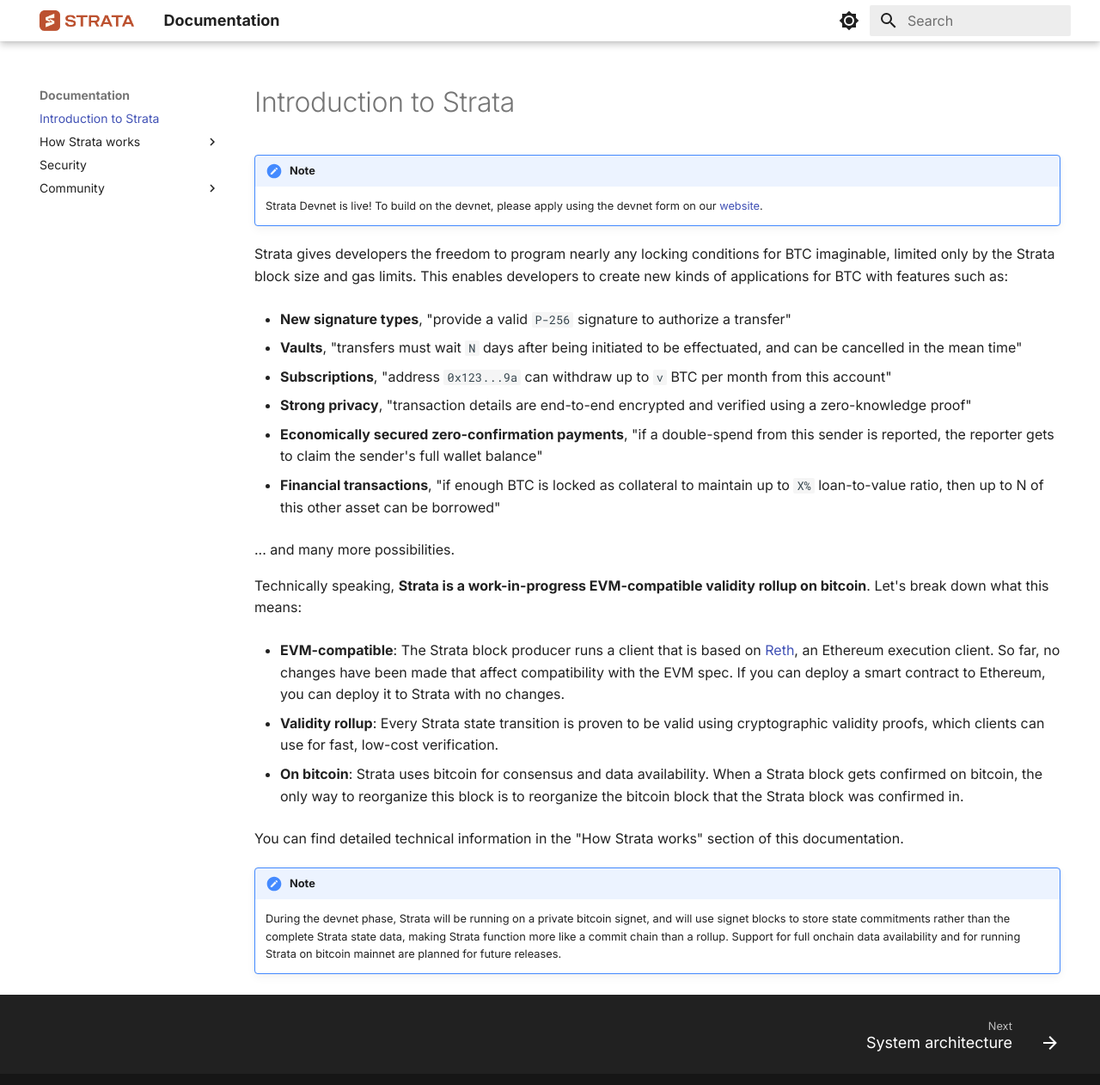
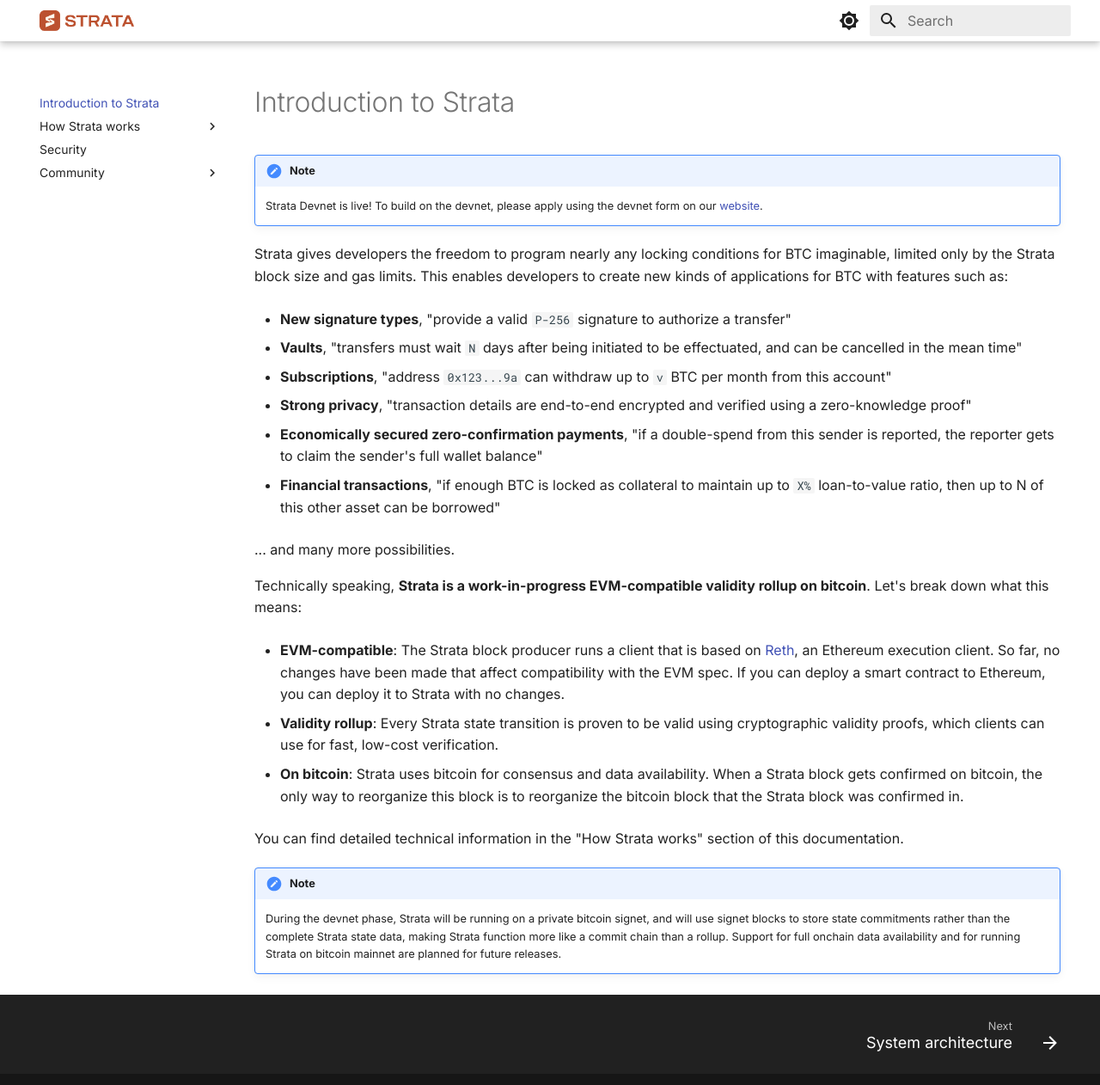
Before and after one commit to alpenlabs/docs, an MkDocs documentation site: the page built from docs/index.md, in a window 1280 px wide and 1273 px high. Shown: the top 1262 px of the window at 86% size. Built offline with MkDocs 1.6.1 and Material for MkDocs 9.7.7, drawn with Linux system fonts in a browser that asks for light colours.

Commit message:
fix: empty site_name

```diff
--- a/mkdocs.yml
+++ b/mkdocs.yml
@@ -1,5 +1,5 @@
 # yaml-language-server: $schema=https://squidfunk.github.io/mkdocs-material/schema.json
-site_name: Documentation
+site_name: ""
 site_url: https://docs.stratabtc.org
 #repo_url: https://github.com/alpenlabs/strata
 #repo_name: ""
```
